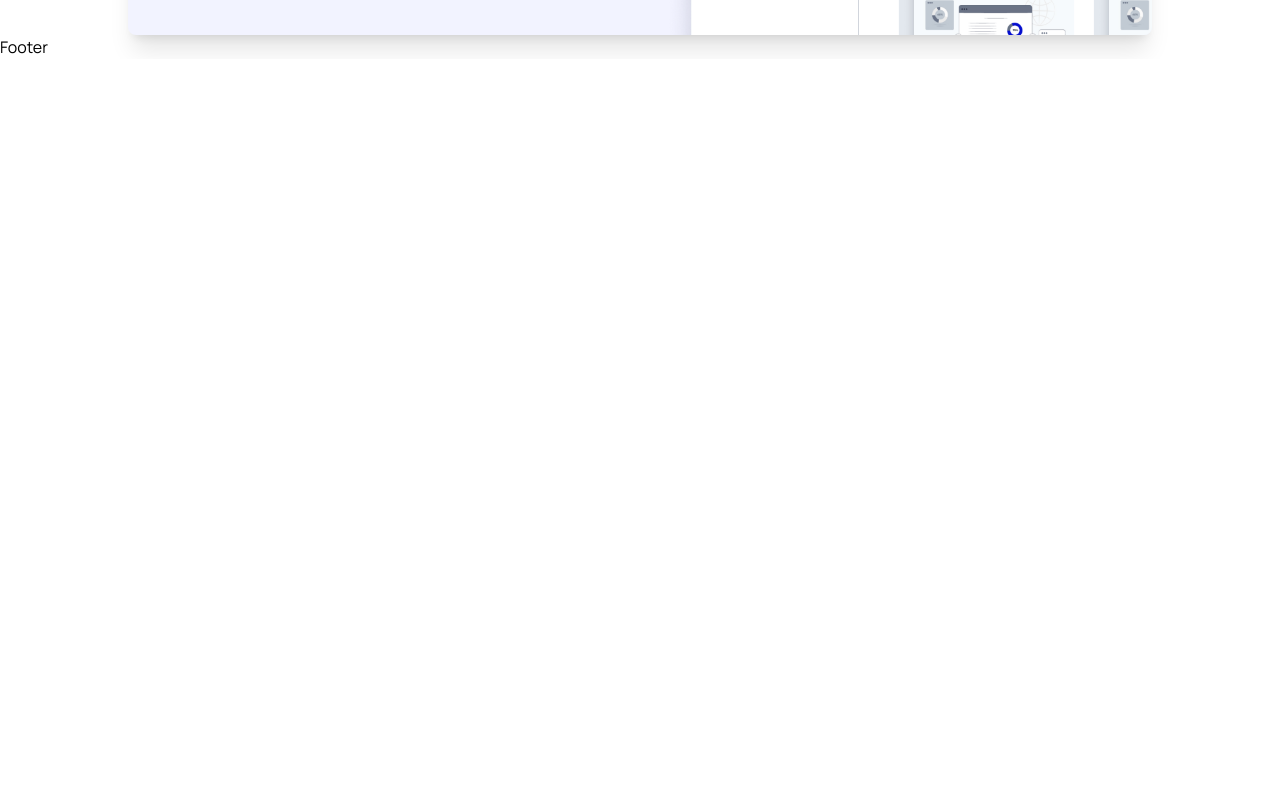
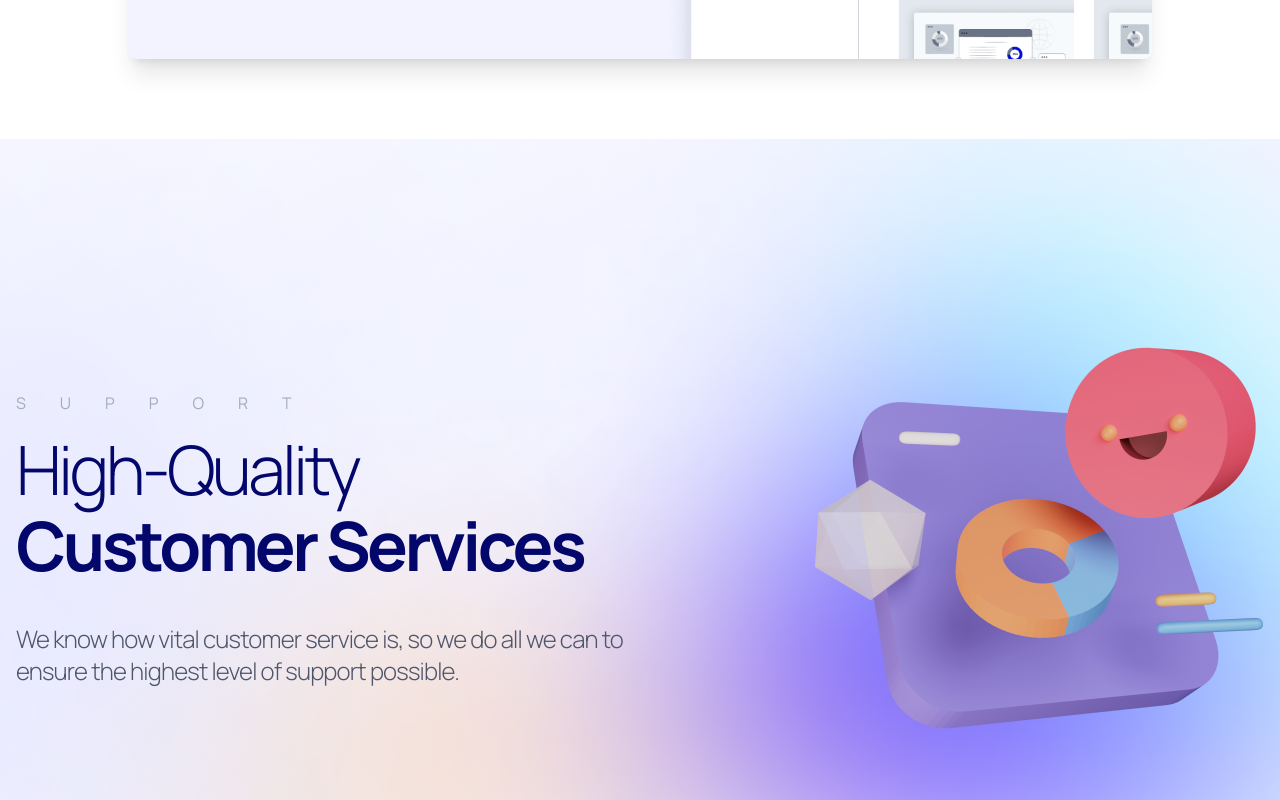
Before and after one commit to hithemes/hithemes, a Next.js app: page / in a window 1280 px wide. Shown: the part 3420-4220 px from the top of the page. Before the commit the page ends 3479 px from the top, so only its background shows below. Built offline with nearby package versions, Linux system fonts and the light colour scheme.

Commit message:
Support section added

```diff
--- a/pages/index.tsx
+++ b/pages/index.tsx
@@ -2,6 +2,7 @@ import Head from 'next/head'
 import Layout from './components/Layout'
 import Hero from './components/Hero'
 import FeatureCard from './components/FeatureCard'
+import Image from 'next/image'
 
 export default function Home() {
   return (
@@ -12,8 +13,8 @@ export default function Home() {
         <link rel="icon" href="/favicon.ico" />
       </Head>
       <Hero />
-      <div className="max-w-screen-lg mx-auto px-4 lg:px-0">
-        <div className="py-20 pb-14">
+      <div className="max-w-screen-lg mx-auto px-4 lg:px-0 py-20">
+        <div className="lg:pb-20 pb-14">
           <div className="text-center mb-20">
             <span className="inline-block text-[#A3ACB9] tracking-[22px] md:tracking-[26px] lg:tracking-[34px] mb-3 lg:mb-5 text-center">
               THEME
@@ -136,6 +137,36 @@ export default function Home() {
           </div>
         </div>
       </div>
+      <section
+        className="bg-no-repeat bg-cover lg:h-[800px] px-4 py-12 lg:py-0"
+        style={{
+          backgroundImage: 'url("/img/hero-bg.png")'
+        }}
+      >
+        <div className="max-w-screen-xl mx-auto flex flex-col-reverse sm:flex-row items-center justify-between h-full">
+          <div className="sm:max-w-sm md:max-w-lg lg:max-w-xl xl:max-w-2xl text-[#03076c] sm:pr-4 mt-16 sm:mt-0 text-center sm:text-left">
+            <span className="inline-block text-[#A3ACB9] tracking-[22px] md:tracking-[26px] lg:tracking-[34px] mb-3 lg:mb-4 text-center">
+              SUPPORT
+            </span>
+            <h1 className="text-[36px] sm:text-[46px] lg:text-[56px] xl:text-[68px] leading-[44px] sm:leading-[56px] lg:leading-[66px] xl:leading-[76px] font-light tracking-[-1px] md:tracking-[-1.7px] lg:tracking-[-3.5px] mb-3 lg:mb-10">
+              High-Quality <br />{' '}
+              <span className="font-bold">Customer Services</span>
+            </h1>
+            <p className="text-[#4F566B] text-lg sm:text-xl lg:text-[24px] leading-normal lg:leading-[32px] font-light tracking-[-0.8px]">
+              We know how vital customer service is, so we do all we can to
+              ensure the highest level of support possible.
+            </p>
+          </div>
+          <div className="flex items-center justify-center">
+            <Image
+              src="/img/high-quality-customer-service.png"
+              alt="Picture of the author"
+              width={450}
+              height={384}
+            />
+          </div>
+        </div>
+      </section>
     </Layout>
   )
 }
```
Also changed, not shown: public/img/high-quality-customer-service.png.
